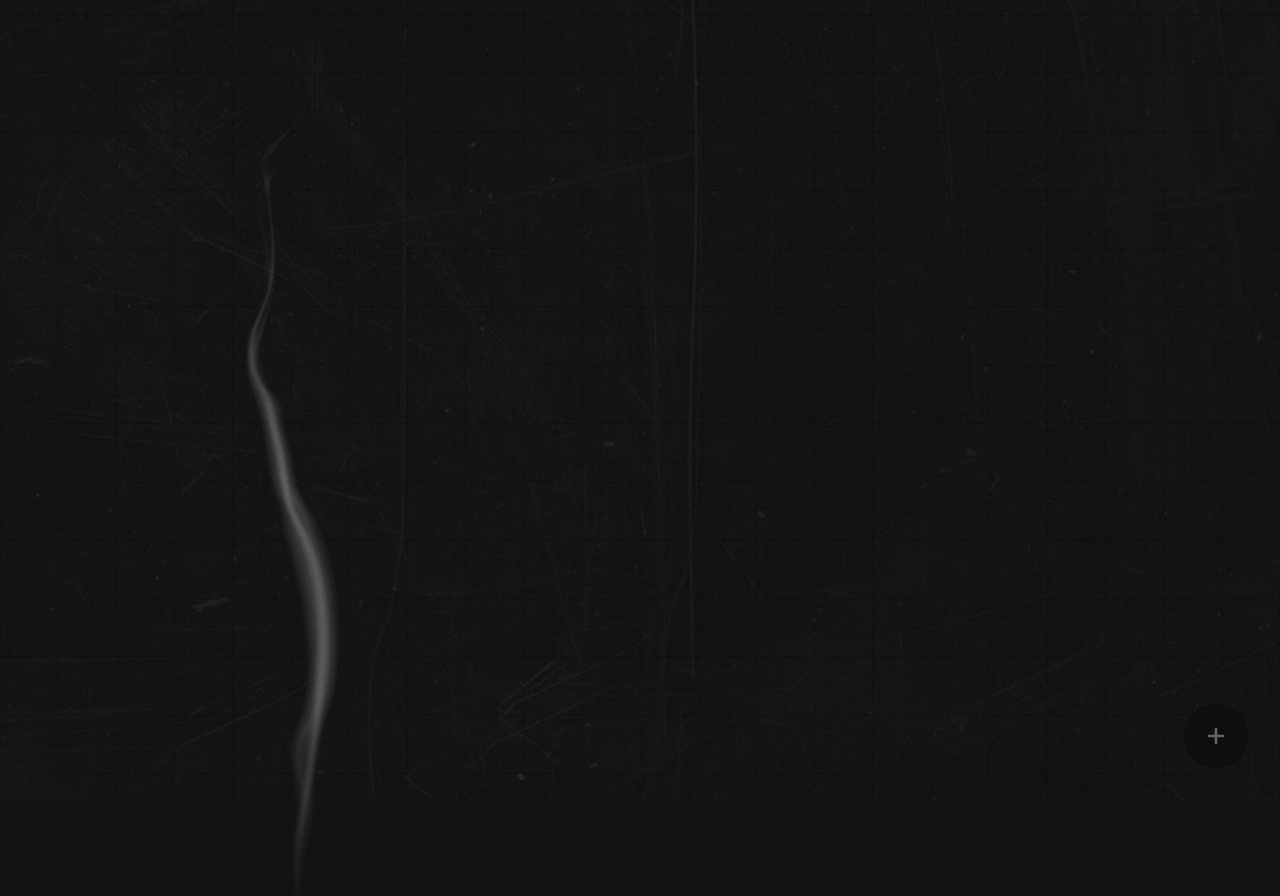
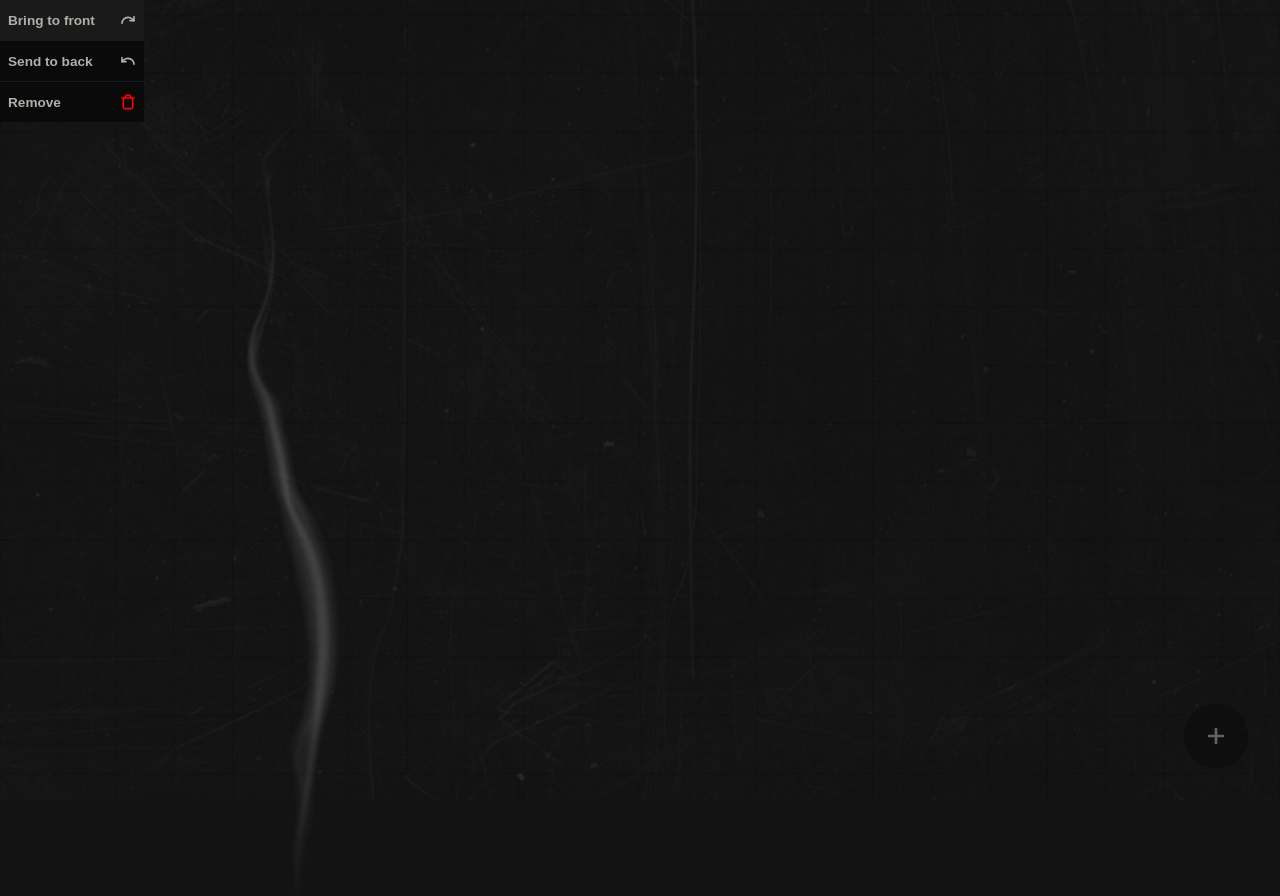
Before and after one commit to fnandesrafael/memoryboard, a React (Vite) app: page / in a window 1280 px wide. Shown: the top 896 px of the page. Built offline with nearby package versions, Linux system fonts and the light colour scheme.

Commit message:
feat: initial implementation of ContextMenu component

```diff
--- a/src/App.tsx
+++ b/src/App.tsx
@@ -6,6 +6,7 @@ import Importer from '@components/Importer';
 import Modal from '@components/Modal';
 import Dropzone from '@components/Dropzone';
 import Polaroid from '@components/Polaroid';
+import ContextMenu from '@components/ContextMenu';
 
 import * as S from './global.styles';
 
@@ -28,6 +29,8 @@ function App() {
       </Modal>
 
       <S.Board>
+        <ContextMenu />
+
         {polaroids.map((polaroid) => (
           <Polaroid
             key={polaroid.id}
--- /dev/null
+++ b/src/components/ContextMenu/ContexMenu.tsx
@@ -0,0 +1,24 @@
+import React from 'react';
+import { LuRedo, LuUndo, LuTrash } from 'react-icons/lu';
+
+import * as S from './styles';
+
+export default function ClickMenu() {
+  return (
+    <S.Container>
+      <S.Option $hasUnderline>
+        <S.Text>Bring to front</S.Text>
+        <LuRedo />
+      </S.Option>
+
+      <S.Option $hasUnderline>
+        <S.Text>Send to back</S.Text>
+        <LuUndo />
+      </S.Option>
+      <S.Option $iconColor="red">
+        <S.Text>Remove</S.Text>
+        <LuTrash />
+      </S.Option>
+    </S.Container>
+  );
+}
--- /dev/null
+++ b/src/components/ContextMenu/index.ts
@@ -0,0 +1,3 @@
+import ContextMenu from './ContexMenu';
+
+export default ContextMenu;
--- /dev/null
+++ b/src/components/ContextMenu/styles.ts
@@ -0,0 +1,44 @@
+import styled from 'styled-components';
+import { motion } from 'framer-motion';
+
+type OptionProps = {
+  $hasUnderline?: boolean;
+  $iconColor?: string;
+};
+
+export const Container = styled(motion.div)`
+  align-items: center;
+  background-color: #0a0a0a;
+  display: flex;
+  flex-flow: column;
+  position: absolute;
+  width: 9rem;
+  z-index: 30;
+`;
+
+export const Option = styled(motion.div)<OptionProps>`
+  align-items: center;
+  border-bottom: ${({ $hasUnderline }) =>
+    $hasUnderline ? '1px solid #1a1a1a' : null};
+  display: flex;
+  flex-flow: row;
+  height: 1.5rem;
+  justify-content: space-between;
+  padding: 0.5rem;
+  width: 8rem;
+
+  &:hover {
+    background-color: #1a1a1a;
+    cursor: pointer;
+  }
+
+  svg {
+    color: ${({ $iconColor }) => $iconColor};
+    stroke-width: 0.15rem;
+  }
+`;
+
+export const Text = styled.h5`
+  font-family: Nunitu, Ubuntu, sans-serif;
+  font-size: 0.85rem;
+`;
```
